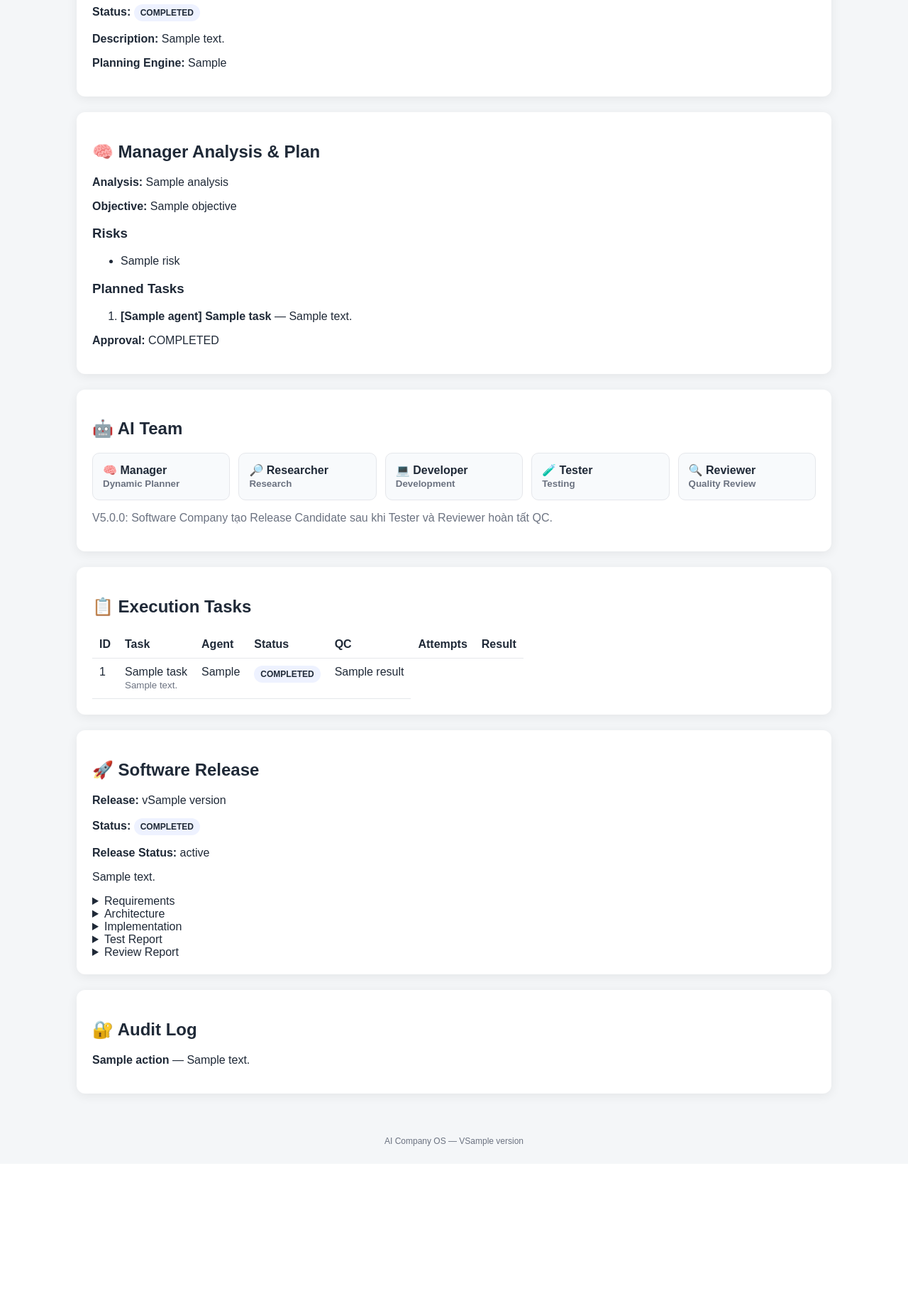
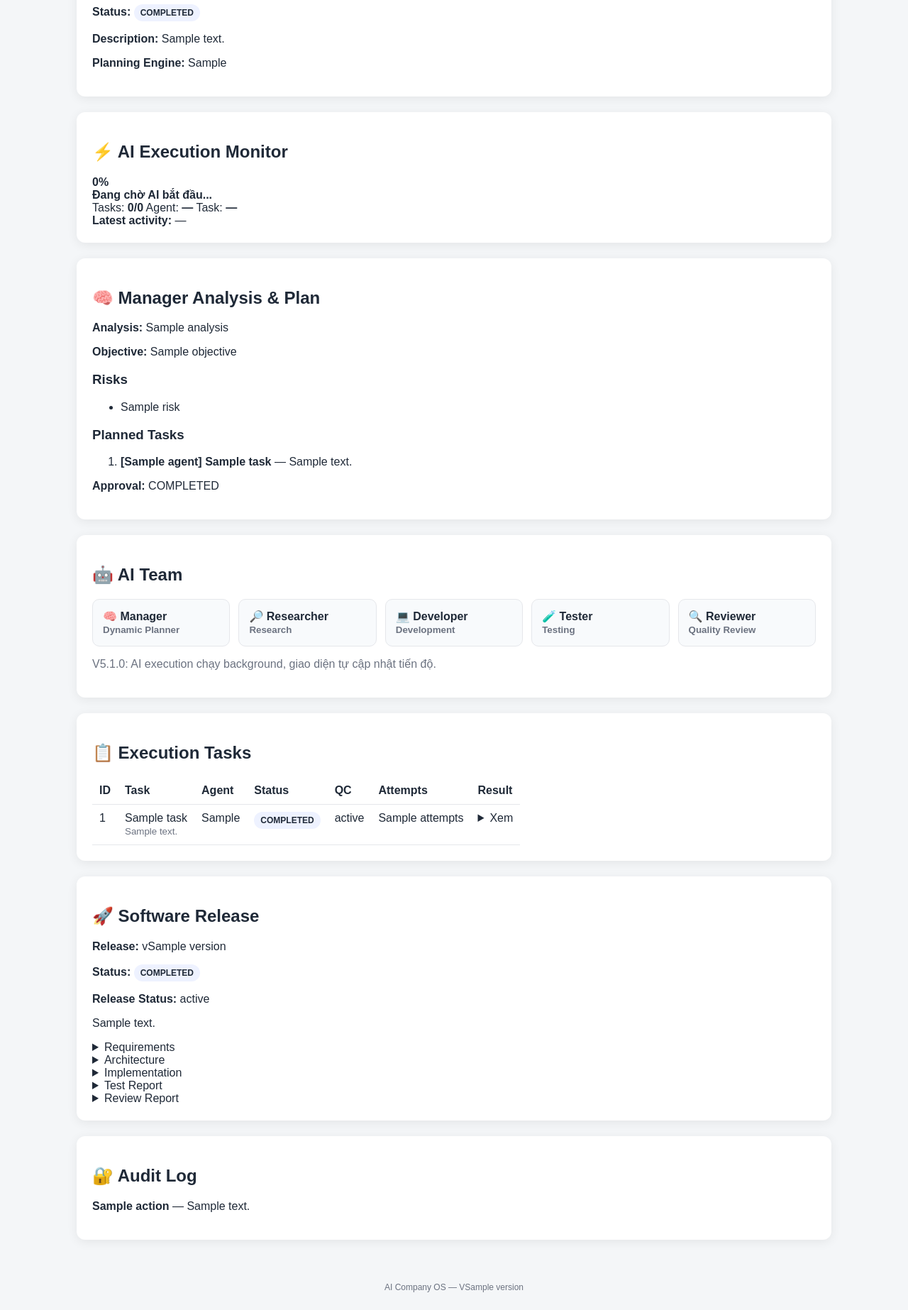
Before and after one commit to hn07/AI-Company-OS, a FastAPI app: template app/templates/project.html in a window 1280 px wide. Shown: the part 201-2047 px from the top of the page at 71% size. Before the commit the page ends 1816 px from the top, so only its background shows below. Run offline with FastAPI, Linux system fonts and the light colour scheme; the template is opened without the code that fills it: most values are stand-ins (such as "Sample title", 1, 10 or a date in 2020).

Commit message:
V5.1.0 add live AI execution monitor

```diff
--- a/app/templates/project.html
+++ b/app/templates/project.html
@@ -1,14 +1,28 @@
 {% extends "base.html" %}
 {% block content %}
 <a href="/">← Dashboard</a>
+<section class="card">
+  <h2>{{ project['name'] }}</h2>
+  <p><b>Status:</b> <span id="project-status" class="status">{{ project['status'] }}</span></p>
+  <p><b>Description:</b> {{ project['description'] }}</p>
+  {% if project['plan_provider'] %}<p><b>Planning Engine:</b> {{ project['plan_provider'] }}</p>{% endif %}
+</section>
 
 <section class="card">
-  <h2>{{ project['name'] }}</h2>
-  <p><b>Status:</b> <span class="status">{{ project['status'] }}</span></p>
-  <p><b>Description:</b> {{ project['description'] }}</p>
-  {% if project['plan_provider'] %}
-    <p><b>Planning Engine:</b> {{ project['plan_provider'] }}</p>
-  {% endif %}
+  <h2>⚡ AI Execution Monitor</h2>
+  <div class="execution-state">
+    <div class="progress-row">
+      <div class="progress-track"><div id="progress-bar" class="progress-bar" style="width:0%"></div></div>
+      <strong id="progress-text">0%</strong>
+    </div>
+    <div id="live-state" class="live-state"><span class="pulse"></span><b>Đang chờ AI bắt đầu...</b></div>
+    <div class="execution-meta">
+      <span>Tasks: <b id="task-count">0/0</b></span>
+      <span>Agent: <b id="current-agent">—</b></span>
+      <span>Task: <b id="current-task">—</b></span>
+    </div>
+    <div class="latest-event"><b>Latest activity:</b> <span id="latest-event">—</span></div>
+  </div>
 </section>
 
 <section class="card">
@@ -16,37 +30,19 @@
   {% if plan %}
     <p><b>Analysis:</b> {{ plan['analysis'] }}</p>
     <p><b>Objective:</b> {{ plan['objective'] }}</p>
-
     {% if plan['risks'] %}
-      <h3>Risks</h3>
-      <ul>
-        {% for risk in plan['risks'] %}
-          <li>{{ risk }}</li>
-        {% endfor %}
-      </ul>
+      <h3>Risks</h3><ul>{% for risk in plan['risks'] %}<li>{{ risk }}</li>{% endfor %}</ul>
     {% endif %}
-
     <h3>Planned Tasks</h3>
-    <ol>
-      {% for task in plan['tasks'] %}
-        <li><b>[{{ task['agent'] }}] {{ task['title'] }}</b> — {{ task['description'] }}</li>
-      {% endfor %}
-    </ol>
-  {% elif approval %}
-    <pre>{{ approval['notes'] }}</pre>
-  {% endif %}
+    <ol>{% for task in plan['tasks'] %}<li><b>[{{ task['agent'] }}] {{ task['title'] }}</b> — {{ task['description'] }}</li>{% endfor %}</ol>
+  {% elif approval %}<pre>{{ approval['notes'] }}</pre>{% endif %}
 
   {% if approval and approval['status'] == 'PENDING' %}
-    <form method="post" action="/approvals/{{ approval['id'] }}/approve" class="inline">
-      <button>✅ CEO APPROVE & START</button>
+    <form method="post" action="/approvals/{{ approval['id'] }}/approve" class="inline"><button>✅ CEO APPROVE & START</button></form>
+    <form method="post" action="/approvals/{{ approval['id'] }}/reject" class="inline">
+      <input name="reason" placeholder="Lý do yêu cầu sửa"><button class="danger">↻ YÊU CẦU SỬA</button>
     </form>
-    <form method="post" action="/approvals/{{ approval['id'] }}/reject" class="inline">
-      <input name="reason" placeholder="Lý do yêu cầu sửa">
-      <button class="danger">↻ YÊU CẦU SỬA</button>
-    </form>
-  {% elif approval %}
-    <p><b>Approval:</b> {{ approval['status'] }}</p>
-  {% endif %}
+  {% elif approval %}<p><b>Approval:</b> {{ approval['status'] }}</p>{% endif %}
 </section>
 
 <section class="card">
@@ -58,7 +54,7 @@
     <div>🧪 Tester<br><small>Testing</small></div>
     <div>🔍 Reviewer<br><small>Quality Review</small></div>
   </div>
-  <p class="muted">V5.0.0: Software Company tạo Release Candidate sau khi Tester và Reviewer hoàn tất QC.</p>
+  <p class="muted">V5.1.0: AI execution chạy background, giao diện tự cập nhật tiến độ.</p>
 </section>
 
 <section class="card">
@@ -72,13 +68,13 @@
         <td>{{ t['title'] }}<br><small>{{ t['description'] }}</small></td>
         <td>{{ t['assigned_agent'] or '—' }}</td>
         <td><span class="status">{{ t['status'] }}</span></td>
-        <td>{{ t['result'] or '—' }}</td>
+        <td>{{ t['result_status'] or '—' }}</td>
+        <td>{{ t['attempts'] or 0 }}</td>
+        <td><details><summary>Xem</summary><pre>{{ t['result'] or '—' }}</pre></details></td>
       </tr>
       {% endfor %}
     </table>
-  {% else %}
-    <p>Task sẽ được tạo từ Manager Plan sau khi CEO duyệt.</p>
-  {% endif %}
+  {% else %}<p>Task sẽ được tạo từ Manager Plan sau khi CEO duyệt.</p>{% endif %}
 </section>
 
 <section class="card">
@@ -93,15 +89,63 @@
     <details><summary>Implementation</summary><pre>{{ release['implementation'] or '—' }}</pre></details>
     <details><summary>Test Report</summary><pre>{{ release['test_report'] or '—' }}</pre></details>
     <details><summary>Review Report</summary><pre>{{ release['review_report'] or '—' }}</pre></details>
-  {% else %}
-    <p>Release Candidate sẽ được tạo tự động sau khi Project đạt COMPLETED.</p>
-  {% endif %}
+  {% else %}<p>Release Candidate sẽ được tạo tự động sau khi Project đạt COMPLETED.</p>{% endif %}
 </section>
 
 <section class="card">
   <h2>🔐 Audit Log</h2>
-  {% for l in audit_logs %}
-    <p><b>{{ l['action'] }}</b> — {{ l['details'] }}</p>
-  {% endfor %}
+  {% for l in audit_logs %}<p><b>{{ l['action'] }}</b> — {{ l['details'] }}</p>{% endfor %}
 </section>
+
+<script>
+const projectId = {{ project['id'] }};
+let progressTimer = null;
+
+function setText(id, value) {
+  const el = document.getElementById(id);
+  if (el) el.textContent = value ?? "—";
+}
+
+async function refreshProgress() {
+  try {
+    const r = await fetch(\`/api/projects/\${projectId}/progress\`, {cache:"no-store"});
+    if (!r.ok) return;
+    const d = await r.json();
+    const p = Math.max(0, Math.min(100, d.progress || 0));
+
+    document.getElementById("progress-bar").style.width = \`\${p}%\`;
+    setText("progress-text", \`\${p}%\`);
+    setText("project-status", d.status);
+    setText("task-count", \`\${d.completed}/\${d.total}\`);
+
+    if (d.current_task) {
+      setText("current-agent", d.current_task.assigned_agent);
+      setText("current-task", d.current_task.title);
+      document.getElementById("live-state").innerHTML =
+        \`<span class="pulse"></span><b>AI đang chạy: \${d.current_task.assigned_agent}</b>\`;
+    } else if (d.terminal) {
+      setText("current-agent", "—");
+      setText("current-task", "—");
+      document.getElementById("live-state").innerHTML =
+        d.status === "COMPLETED"
+          ? \`<b>✅ AI Company đã hoàn thành</b>\`
+          : \`<b>⚠️ Pipeline đã dừng: \${d.status}</b>\`;
+    }
+
+    if (d.latest_event) {
+      setText("latest-event", \`\${d.latest_event.action} — \${d.latest_event.details}\`);
+    }
+
+    if (d.terminal && progressTimer) {
+      clearInterval(progressTimer);
+      setTimeout(() => window.location.reload(), 800);
+    }
+  } catch (_) {
+    setText("latest-event", "Không lấy được trạng thái realtime.");
+  }
+}
+
+refreshProgress();
+progressTimer = setInterval(refreshProgress, 1500);
+</script>
 {% endblock %}
```
